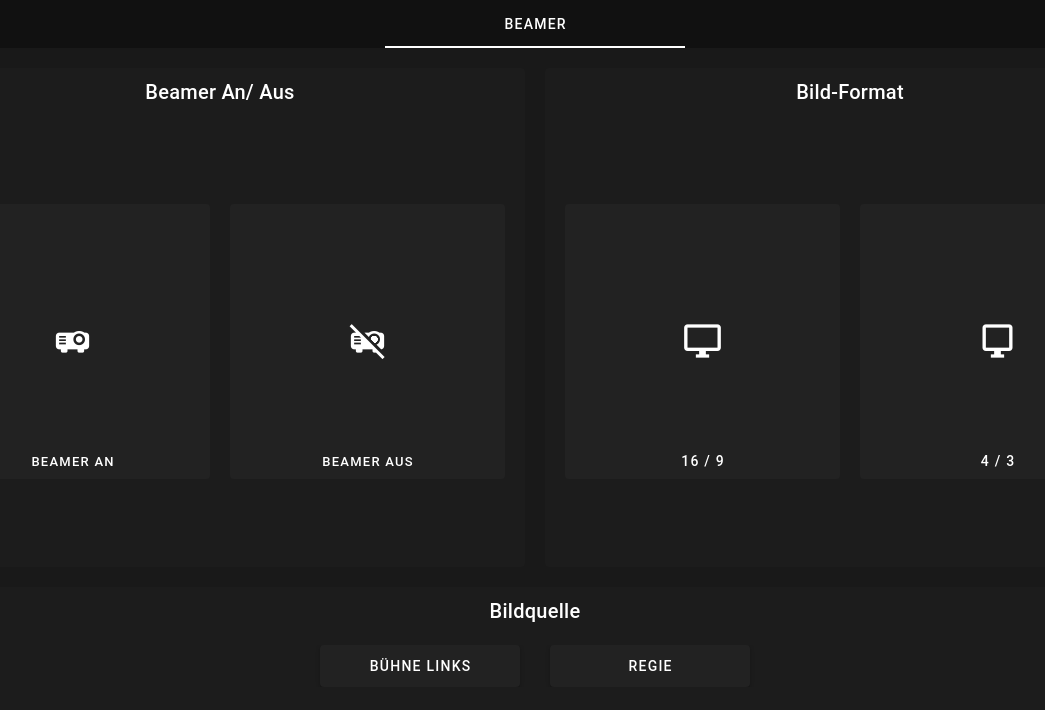
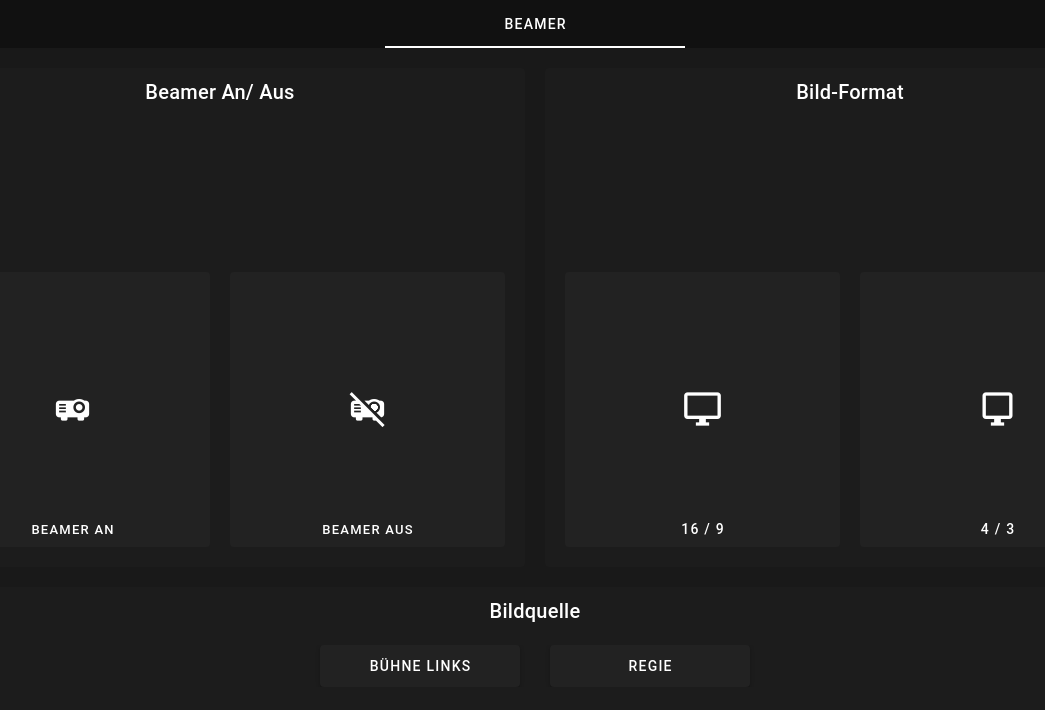
Before and after one commit to filip326/aua, a Vue app in the folder frontend/: page /pi in a window 1280 px wide. Shown: the top 710 px of the page, without its empty margins (105-1150 px from the left). Built offline with nearby package versions, Linux system fonts and the light colour scheme.

Commit message:
fixed fixed button to button thing

```diff
--- a/frontend/src/styles/pi.__global.css
+++ b/frontend/src/styles/pi.__global.css
@@ -14,9 +14,10 @@
 
 .v-card-item.centered_content > .v-card-item__content {
     display: flex;
-    align-items: center;
+    align-items: end;
     flex-direction: row;
     justify-content: space-between;
     width: 100%;
+    height: 100%;
     padding: 20px;
 }
```
